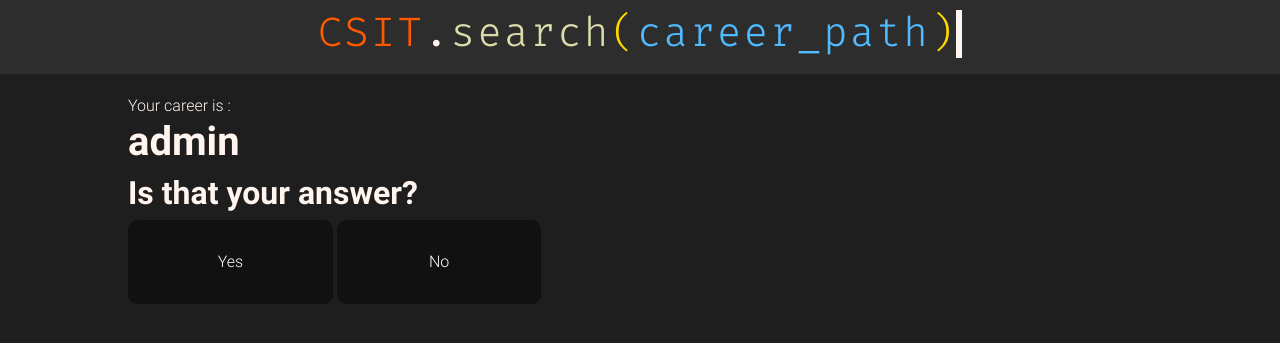
After one commit to 50Fifty/SCSETechFest_Team73, a Flask app: template flask/templates/guess.html in a window 1280 px wide. The commit adds this page. Shown: the top 343 px of the page. Run offline with Flask 2, Linux system fonts and the light colour scheme; the template is opened without the code that fills it: most values are stand-ins (such as "Sample title", 1, 10 or a date in 2020); some web fonts are replaced.

Commit message:
added more views

```diff
--- a/flask/MongoDB/question.py
+++ b/flask/MongoDB/question.py
@@ -1,5 +1,5 @@
 #from MongoDB.get_database import get_database
-from get_database import get_database
+from MongoDB.get_database import get_database
 from bson.objectid import ObjectId
 
 class question:
--- a/flask/static/css/style.css
+++ b/flask/static/css/style.css
@@ -157,3 +157,65 @@ div#main div {
 #predict {
   font-family: "Roboto";
 }
+
+#guessName {
+  color: black;
+}
+
+.glow-on-hover {
+  border: none;
+  outline: none;
+  color: #fff;
+  background: #111;
+  cursor: pointer;
+  position: relative;
+  z-index: 0;
+  border-radius: 10px;
+}
+
+.glow-on-hover:before {
+  content: '';
+  background: linear-gradient(45deg, #ff0000, #ff7300, #fffb00, #48ff00, #00ffd5, #002bff, #7a00ff, #ff00c8, #ff0000);
+  position: absolute;
+  top: -2px;
+  left:-2px;
+  background-size: 400%;
+  z-index: -1;
+  filter: blur(5px);
+  width: calc(100% + 4px);
+  height: calc(100% + 4px);
+  animation: glowing 20s linear infinite;
+  opacity: 0;
+  transition: opacity .3s ease-in-out;
+  border-radius: 10px;
+}
+
+.glow-on-hover:active {
+  color: #000
+}
+
+.glow-on-hover:active:after {
+  background: transparent;
+}
+
+.glow-on-hover:hover:before {
+  opacity: 1;
+}
+
+.glow-on-hover:after {
+  z-index: -1;
+  content: '';
+  position: absolute;
+  width: 100%;
+  height: 100%;
+  background: #111;
+  left: 0;
+  top: 0;
+  border-radius: 10px;
+}
+
+@keyframes glowing {
+  0% { background-position: 0 0; }
+  50% { background-position: 400% 0; }
+  100% { background-position: 0 0; }
+}
--- /dev/null
+++ b/flask/templates/guess.html
@@ -0,0 +1,65 @@
+<!doctype html>
+<html lang="en">
+  <head>
+    <meta charset="utf-8">
+    <meta name="viewport" content="width=device-width, initial-scale=1">
+    <title>Find your Tech career today!</title>
+    <link href="https://cdn.jsdelivr.net/npm/bootstrap@5.3.0-alpha1/dist/css/bootstrap.min.css" rel="stylesheet" integrity="sha384-GLhlTQ8iRABdZLl6O3oVMWSktQOp6b7In1Zl3/Jr59b6EGGoI1aFkw7cmDA6j6gD" crossorigin="anonymous">
+    <link href="../static/css/fonts.css" rel="stylesheet">
+    <link href="../static/css/style.css" rel="stylesheet">
+
+    <!-- jQuery -->
+    <script src="https://ajax.googleapis.com/ajax/libs/jquery/3.6.1/jquery.min.js"></script>
+
+  </head>
+  <body >
+    <div id="top" style="text-align: center;">
+      <div id="header" class="typewriter">
+        <h1>
+          <span style="color: #ff5a00;">CSIT</span><span style="color: seashell;">.</span><span style="color: #dcdcaa;">search</span><span style="color: gold;">(</span><span style="color: #50bafe;">career_path</span><span style="color: gold;">)</span>
+        </h1>
+      </div>
+    </div>
+    <div id="body" style="width: calc(80%); margin: 20px 10%;">
+      <div id="predict">
+        Your career is :<h1><b>{{ role }}</b></h1>
+      </div>
+
+      <div id="predict" style="width: 100%;">
+         <h2><b>Is that your answer?</b></h2>
+         <button id="yes"  class="glow-on-hover" style="padding: 30px 30px; width: 20%;" >Yes</button>
+         <button id="no" class="glow-on-hover" style="padding: 30px 30px; width: 20%;" >No</button>
+
+         <div id="guess_input_wrapper" style="display: none;">
+         <h3>Enter your Career</h3>
+         <form action="/">
+            <input type="text" id="fname" name="fname" style="color: black;"><br><br>
+            <button id="guessSubmit" type="button" value="Submit" class="glow-on-hover" style="padding: 10px 3px; width: 10%;" >Submit</button>
+          </form>
+        </div>
+      </div>
+    </div>
+
+  </body>
+</html>
+
+<script>
+    $( document ).ready(function() {
+    console.log( "ready!" );
+
+    $('#yes').click(function(e) {
+      //handle yes, redirect to homepage?
+      //update model
+    });
+
+    $('#no').click(function(e) {
+        $("#guess_input_wrapper").toggle();
+    });
+
+    $('#guessSubmit').click(function(e) {
+        //handle submit input
+    });
+});
+
+
+</script>
--- a/testingAlgos/BayesAlgo/server.py
+++ b/testingAlgos/BayesAlgo/server.py
@@ -82,7 +82,9 @@ def index():
     probabilities = calculate_probabilites(questions_so_far, answers_so_far)
 
     questions_left = list(set(questions.keys()) - set(questions_so_far))
-
+    print(questions_left)
+    print(questions_so_far)
+    print(answers_so_far)
     if len(questions_left) == 0:
         result = sorted(
             probabilities, key=lambda p: p['probability'], reverse=True)[0]
```
Also changed, not shown: flask/algo.py (+20 -5 lines), flask/templates/home.html (added, +96 -0 lines).
